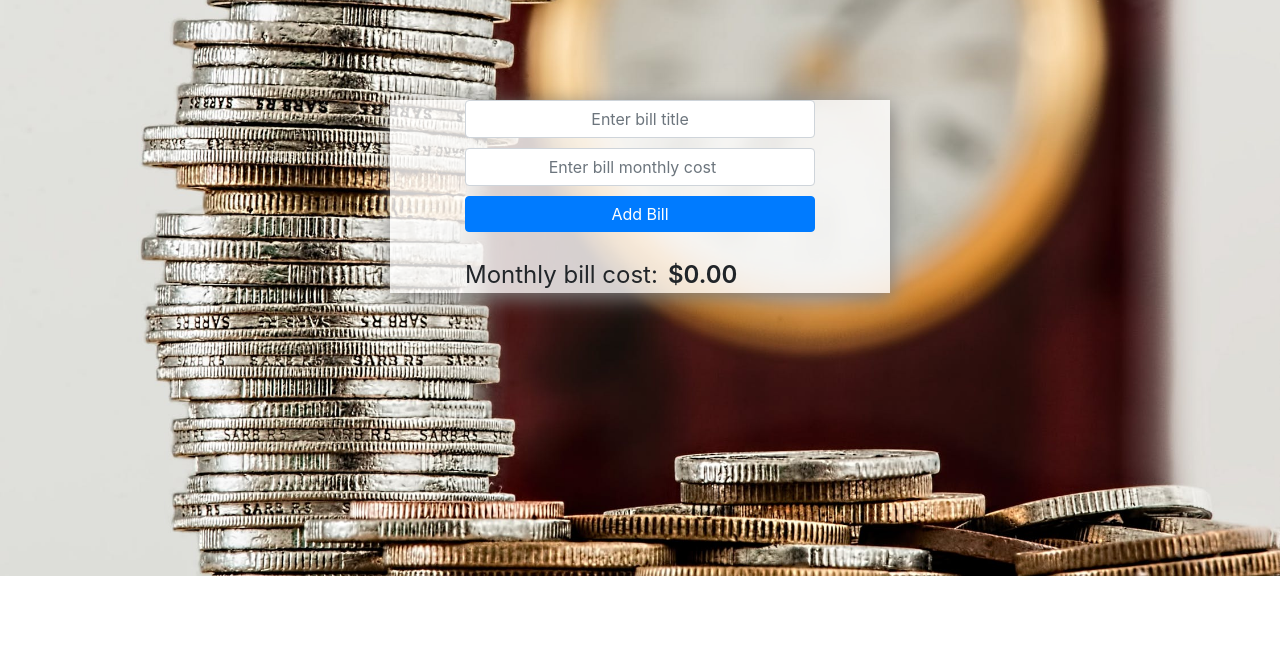
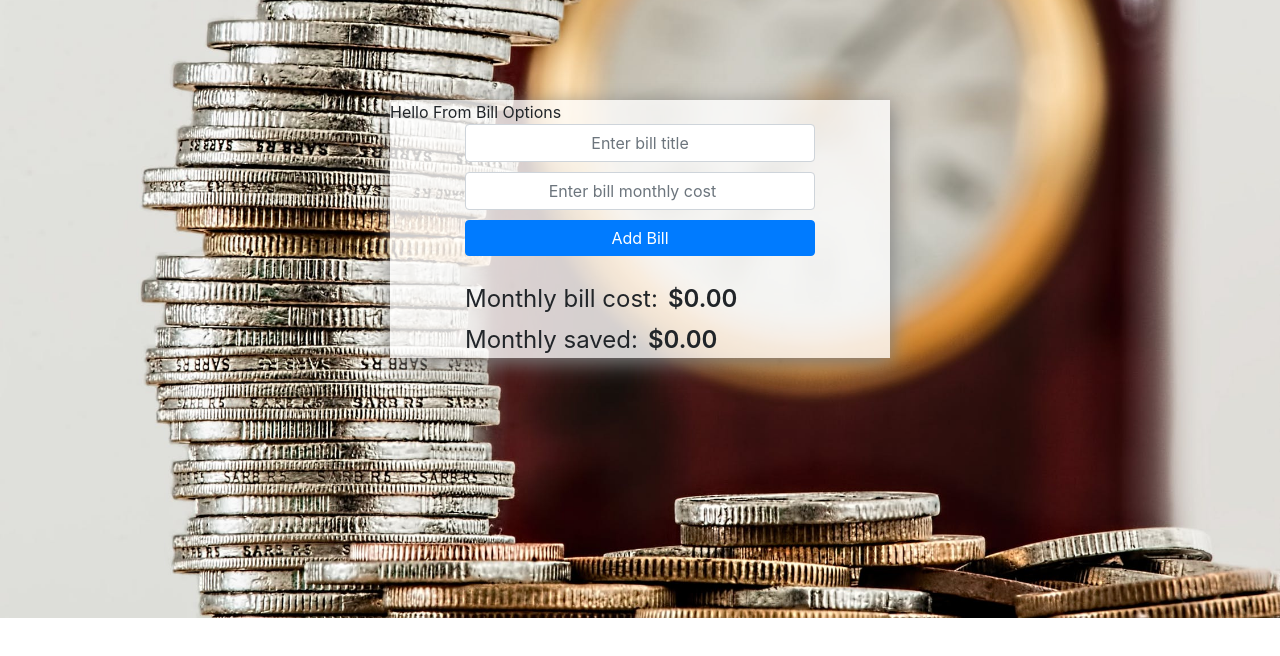
Before and after one commit to snsaleh1/react-budget-app, a React (Create React App) app: page / in a window 1280 px wide. Shown: the top 656 px of the page. Built offline with nearby package versions, Linux system fonts and the light colour scheme.

Commit message:
bills options files created

```diff
--- a/src/Components/App/App.js
+++ b/src/Components/App/App.js
@@ -4,11 +4,13 @@ import AddBill from '../AddBill/AddBill';
 import BillList from '../BillList/BillList';
 import { BillProvider } from '../../Context/BillContext';
 import BillTotal from '../BillTotal/BillTotal';
+import BillOptions from '../BillOptions/BillOptions';
 
 const App = () => {
   return (
     <div className='bills-container'>
       <BillProvider>
+        <BillOptions />
         <AddBill />
         <BillTotal />
         <BillList />
--- /dev/null
+++ b/src/Components/BillOptions/BillOptions.js
@@ -0,0 +1,12 @@
+import React, { useContext, useState } from 'react';
+import './style.css';
+import { BillContext } from '../../Context/BillContext';
+
+const BillOptions = () => {
+
+    return (
+        <>Hello From Bill Options</>
+      );
+};
+
+export default BillOptions;
--- a/src/Components/BillTotal/BillTotal.js
+++ b/src/Components/BillTotal/BillTotal.js
@@ -38,6 +38,18 @@ const BillTotal = () => {
                     }
                 </span>
             </div>
+            <div className='total-saved-container'>
+                {selectedCostInterval} saved:
+                <span className='total-saved'>
+                    {
+                        '$' + bills.reduce((acc, val) => {
+                            return !val.enabled ?
+                            moneyIntervalTransform(val.monthlyCost) + acc:
+                            acc;
+                        }, 0).toFixed(2)
+                    }
+                </span>
+            </div>
         </>
       );
 };
```
Also changed, not shown: src/Components/BillOptions/style.css (added).
